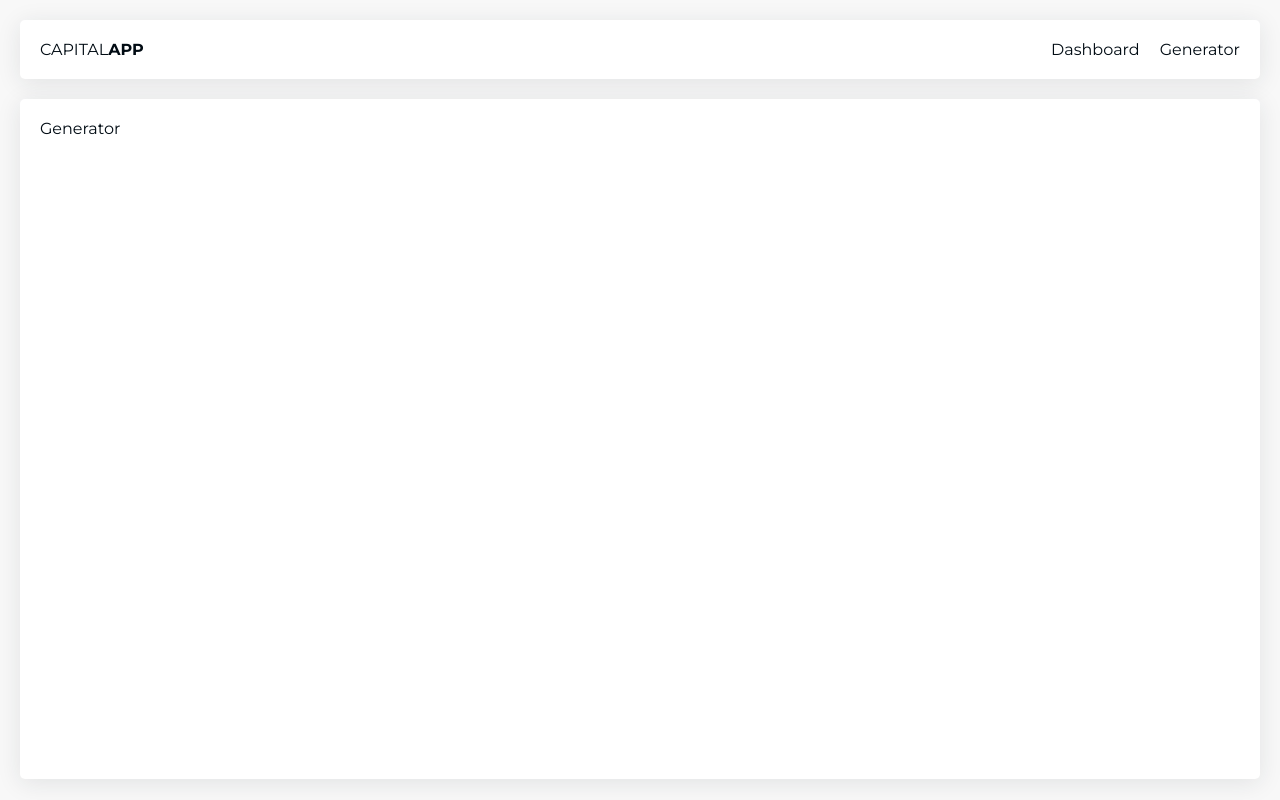
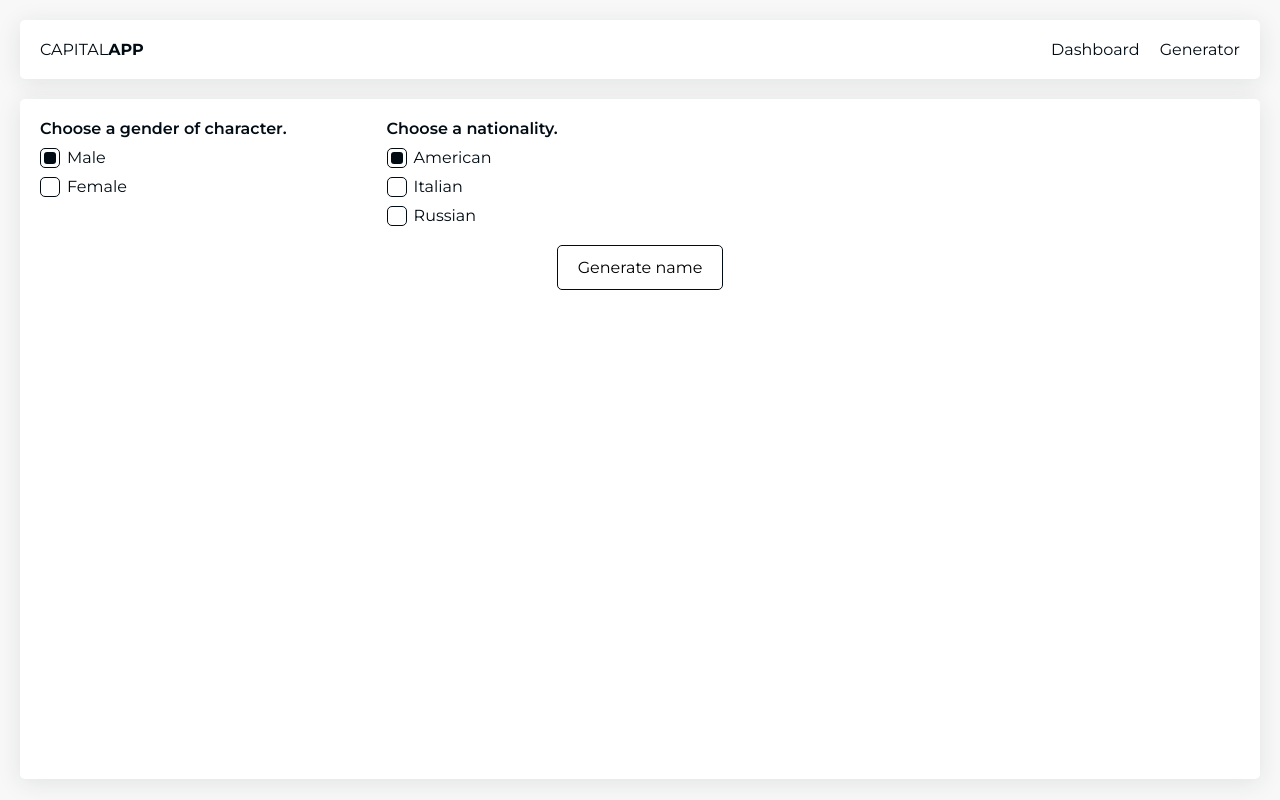
Before and after one commit to HardCodeMatter/capital-app, a React (Create React App) app: page /generator in a window 1280 px wide. Built offline with nearby package versions, Linux system fonts and the light colour scheme.

Commit message:
created generate system and added UI components

```diff
--- /dev/null
+++ b/src/components/Button/Button.jsx
@@ -0,0 +1,11 @@
+import React from 'react';
+
+import styles from './Button.module.css';
+
+export const Button = ({ title, onClick, width }) => {
+	return (
+		<button style={{ width }} className={styles.button} onClick={onClick}>
+			{title}
+		</button>
+	);
+};
--- /dev/null
+++ b/src/components/Button/Button.module.css
@@ -0,0 +1,12 @@
+.button {
+    border: 1px solid var(--color-black);
+    border-radius: var(--border-radius-medium);
+    background: none;
+    cursor: pointer;
+
+    padding: 12px 20px;
+}
+
+.button:hover {
+    background-color: var(--color-black-opacity);
+}
--- /dev/null
+++ b/src/components/Button/index.js
@@ -0,0 +1 @@
+export { Button } from "./Button";
--- /dev/null
+++ b/src/components/Radio/Radio.jsx
@@ -0,0 +1,19 @@
+import React from 'react';
+
+import styles from './Radio.module.css';
+
+export const Radio = ({ option, onChange, label, name }) => {
+	return (
+		<label className={styles.wrapper}>
+			<input
+				className={styles.radio}
+				name={name}
+				type="radio"
+				value={label}
+				checked={option === label}
+				onChange={onChange}
+			/>
+			<span className={styles.label}>{label}</span>
+		</label>
+	);
+};
--- /dev/null
+++ b/src/components/Radio/Radio.module.css
@@ -0,0 +1,44 @@
+.wrapper {
+	display: flex;
+}
+
+.radio {
+	position: absolute;
+	opacity: 0;
+}
+
+.label {
+	position: relative;
+	padding-left: 27px;
+	display: inline-block;
+}
+
+.label::before {
+	content: "";
+	display: block;
+	width: 20px;
+	height: 20px;
+	border: 1px solid var(--color-black);
+	border-radius: var(--border-radius-medium);
+	position: absolute;
+	top: 0;
+	left: 0;
+}
+
+.label::after {
+	content: "";
+	position: absolute;
+	top: 4px;
+	left: 4px;
+	display: block;
+	width: 12px;
+	height: 12px;
+	background-color: var(--color-black);
+	border-radius: var(--border-radius-small);
+	opacity: 0;
+	transition: 0.4s;
+}
+
+.radio:checked + .label::after {
+	opacity: 1;
+}
--- /dev/null
+++ b/src/components/Radio/index.js
@@ -0,0 +1 @@
+export { Radio } from "./Radio";
--- /dev/null
+++ b/src/components/RadioGroup/RadioGroup.jsx
@@ -0,0 +1,12 @@
+import React from 'react';
+
+import styles from './RadioGroup.module.css';
+
+export const RadioGroup = ({ children, label }) => {
+	return (
+		<div>
+			<div className={styles.label}>{label}</div>
+			<div className={styles.children}>{children}</div>
+		</div>
+	);
+};
--- /dev/null
+++ b/src/components/RadioGroup/RadioGroup.module.css
@@ -0,0 +1,10 @@
+.label {
+	font-weight: 600;
+	margin-bottom: 10px;
+}
+
+.children {
+	display: flex;
+	flex-direction: column;
+	gap: 10px;
+}
--- /dev/null
+++ b/src/components/RadioGroup/index.js
@@ -0,0 +1 @@
+export { RadioGroup } from "./RadioGroup";
--- a/src/pages/Generator/Generator.jsx
+++ b/src/pages/Generator/Generator.jsx
@@ -1,7 +1,95 @@
-import React from 'react';
+import React, { useState } from 'react';
+
+import nameList from '../../utils/names.json';
+
+import { RadioGroup } from '../../components/RadioGroup';
+import { Radio } from '../../components/Radio';
+import { Button } from '../../components/Button';
 
 import styles from './Generator.module.css';
 
 export const Generator = () => {
-	return <>Generator</>;
+	const [nationalityOption, setNationalityOption] = useState('American');
+	const [genderOption, setGenderOption] = useState('Male');
+	const [firstName, setFirstName] = useState('');
+	const [lastName, setLastName] = useState('');
+
+	const handleNationality = (e) => {
+		setNationalityOption(e.target.value);
+	};
+
+	const handleGender = (e) => {
+		setGenderOption(e.target.value);
+	};
+
+	const handleClick = () => {
+		const randomFirstName = nameList
+			.filter(({ nationality }) => nationality === nationalityOption)
+			.map(
+				({ firstName }) =>
+					firstName[Math.floor(Math.random() * firstName.length)]
+			);
+
+		const randomLastName = nameList
+			.filter(({ nationality }) => nationality === nationalityOption)
+			.map(
+				({ lastName }) =>
+					lastName[Math.floor(Math.random() * lastName.length)]
+			);
+
+		setFirstName(randomFirstName);
+		setLastName(randomLastName);
+	};
+
+	return (
+		<div className={styles.wrapper}>
+			<div>
+				<div className={styles.radio__group}>
+					<RadioGroup label="Choose a gender of character.">
+						<Radio
+							option={genderOption}
+							onChange={(e) => handleGender(e)}
+							label="Male"
+							name="Gender"
+						/>
+						<Radio
+							option={genderOption}
+							onChange={(e) => handleGender(e)}
+							label="Female"
+							name="Gender"
+						/>
+					</RadioGroup>
+
+					<RadioGroup label="Choose a nationality.">
+						<Radio
+							option={nationalityOption}
+							onChange={(e) => handleNationality(e)}
+							label="American"
+							name="Nationality"
+						/>
+						<Radio
+							option={nationalityOption}
+							onChange={(e) => handleNationality(e)}
+							label="Italian"
+							name="Nationality"
+						/>
+						<Radio
+							option={nationalityOption}
+							onChange={(e) => handleNationality(e)}
+							label="Russian"
+							name="Nationality"
+						/>
+					</RadioGroup>
+				</div>
+
+				<div className={styles.name__list}>
+					{firstName} {lastName}
+				</div>
+			</div>
+
+			<div className={styles.button}>
+				<Button title="Generate name" onClick={handleClick} />
+			</div>
+		</div>
+	);
 };
--- a/src/pages/Generator/Generator.module.css
+++ b/src/pages/Generator/Generator.module.css
@@ -0,0 +1,18 @@
+.radio__group {
+	display: flex;
+	gap: 100px;
+
+	/* border: 1px solid red; */
+}
+
+.name__list {
+	/* border: 1px solid red; */
+	margin-top: 20px;
+}
+
+.button {
+	/* border: 1px solid red; */
+	text-align: center;
+
+	margin: 20px 0;
+}
```
Also changed, not shown: src/styles/index.css (indentation only).
